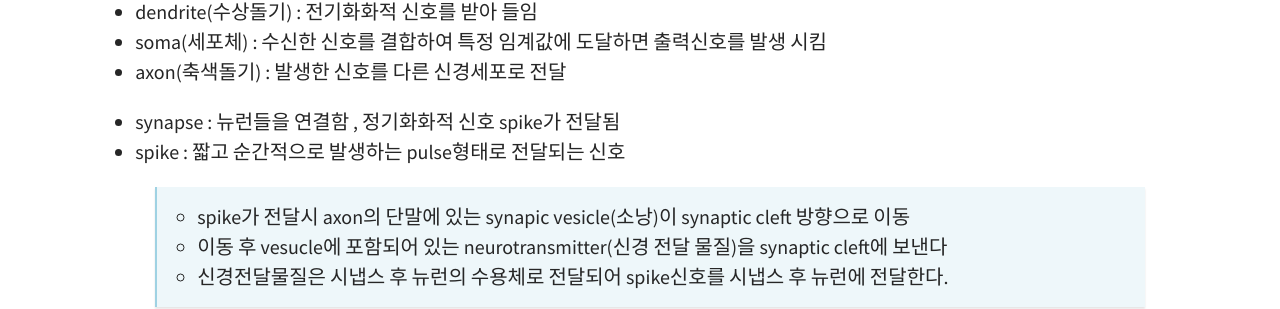
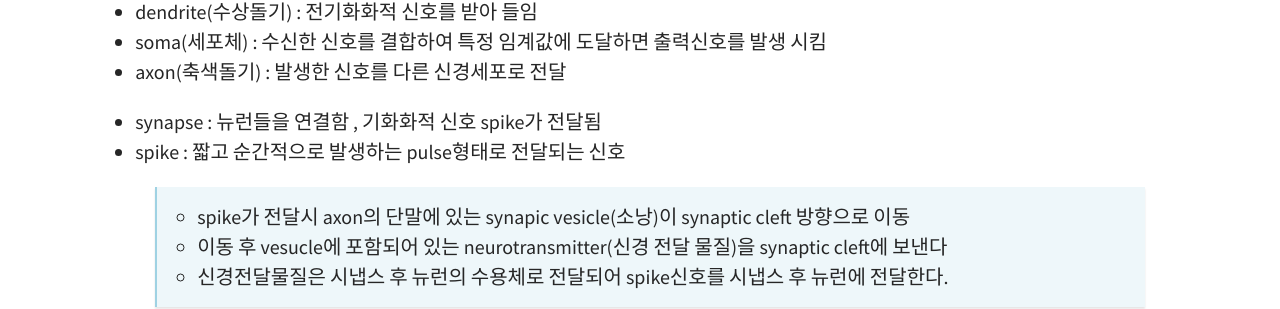
Before and after one commit to Ahnho/Ahnho.github.io, a Jekyll site: the page built from _posts/2023-05-10-SNN_1.md, in a window 1280 px wide and 900 px high, scrolled down 585 px. Shown: the part 151-460 px from the top of the window. Built offline with Jekyll 4.4.1, drawn with Linux system fonts in a browser that asks for light colours.

Commit message:
Update 2023-05-10-SNN_1.md

```diff
--- a/_posts/2023-05-10-SNN_1.md
+++ b/_posts/2023-05-10-SNN_1.md
@@ -19,7 +19,7 @@ excerpt_separator: <!--more-->
 
 <!--more-->
 
-- synapse : 뉴런들을 연결함 , 정기화화적 신호 spike가 전달됨
+- synapse : 뉴런들을 연결함 , 기화화적 신호 spike가 전달됨
 - spike : 짧고 순간적으로 발생하는 pulse형태로 전달되는 신호
 > - spike가 전달시 axon의 단말에 있는 synapic vesicle(소낭)이 synaptic cleft 방향으로 이동
 > - 이동 후 vesucle에 포함되어 있는  neurotransmitter(신경 전달 물질)을 synaptic cleft에 보낸다
```
